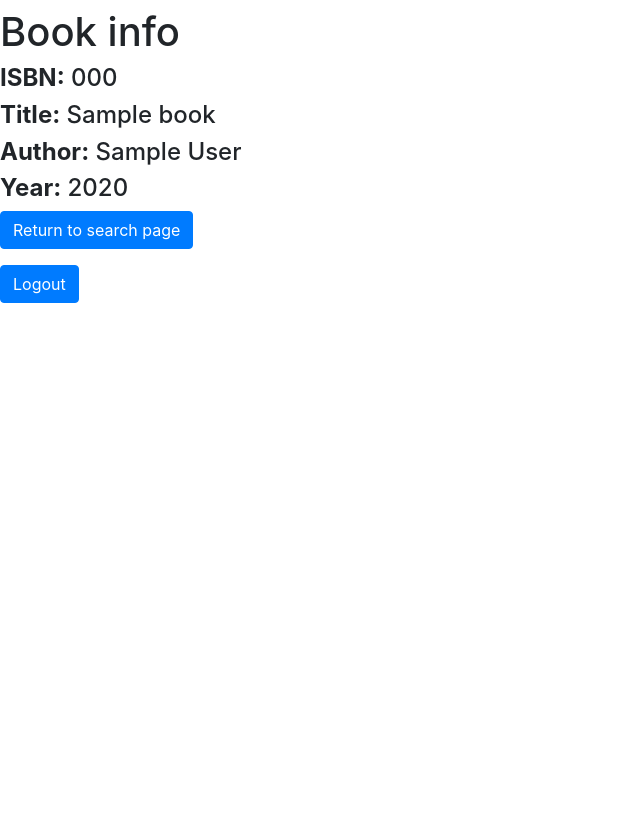
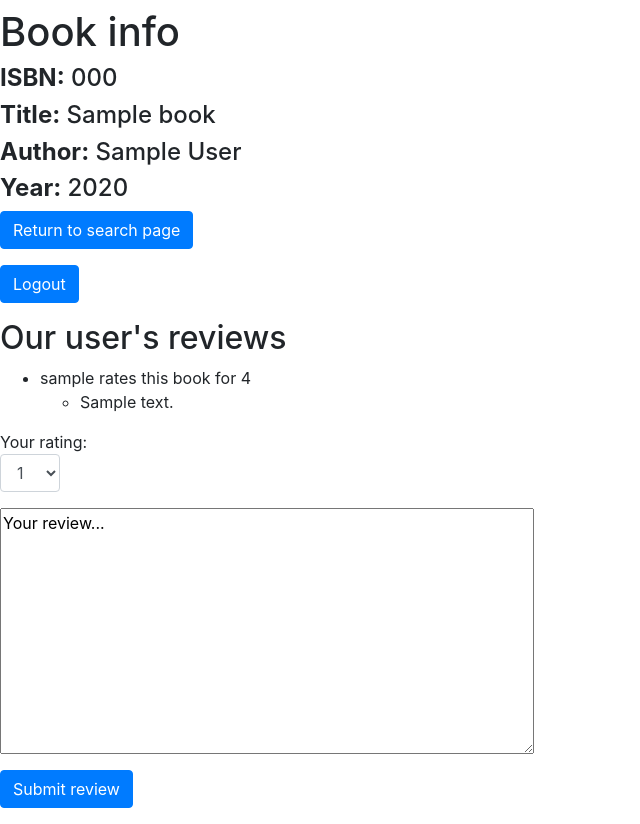
Before and after one commit to KrystianPlackowski/Book-review-website, a Flask app: template templates/book_info.html in a window 1280 px wide. Shown: the whole page, without its empty margins (0-640 px from the left). Before the commit the page ends 303 px from the top, so only its background shows below. Run offline with Flask 2, Linux system fonts and the light colour scheme; the template is opened without the code that fills it: most values are stand-ins (such as "Sample title", 1, 10 or a date in 2020); some libraries are stand-ins or nearby versions.

Commit message:
added review section

```diff
--- a/application.py
+++ b/application.py
@@ -87,9 +87,9 @@ def register():
                 message="Invalid username or password! At least 4 characters needed for each.")
 
     # If username already taken
-    cred = db.execute("SELECT * FROM users WHERE login = :login"
+    conn = db.execute("SELECT * FROM users WHERE login = :login"
             , {"login":login}).fetchone()
-    if cred != None:
+    if conn != None:
         return render_template("register.html"
                 , message="Username already taken!")
 
@@ -122,7 +122,7 @@ def results():
     return render_template("results.html", results=sorted(list(query_results)))
 
 
-@app.route('/search/results/<string:book_isbn>')
+@app.route('/search/results/<string:book_isbn>', methods=["GET", "POST"])
 def book_info(book_isbn):
     book = db.execute("SELECT * FROM books WHERE isbn = :book_isbn"
             , {"book_isbn":book_isbn}).fetchone()
@@ -130,11 +130,44 @@ def book_info(book_isbn):
     if book == None:
         return render_template("error.html", message="No such book.")
 
+    # Get info from Goodreviews about this book
     res = requests.get("https://www.goodreads.com/book/review_counts.json"
             , params={"key": api_key, "isbns": book.isbn})
 
+    # Select all users' reviews of this book
+    reviews = db.execute("SELECT * FROM reviews WHERE book_id = :book_id",
+            {"book_id": book.id}).fetchall()
+
     return render_template("book_info.html", book=book
-            , res=res.json()['books'][0], code=res.status_code)
+            , res=res.json()['books'][0], code=res.status_code
+            , reviews=reviews)
+
+
+@app.route('/add_review/<string:book_isbn>', methods=["POST"])
+def add_review(book_isbn):
+
+    rating = request.form.get("rating")
+    text = request.form.get("review")
+
+    # Find book.id having book.isbn
+    book_id = db.execute("SELECT id FROM books WHERE isbn = :isbn",
+            {"isbn":book_isbn}).fetchone().id
+
+    # Check if user already submitted review for this book
+    conn = db.execute("SELECT * FROM reviews WHERE book_id = :book_id AND login = :login"
+            , {"book_id":book_id, "login":session["login"]}).fetchone()
+    if conn != None:
+        return render_template("review_feedback.html"
+                , header="Sorry!", message="You already submitted review for this book.", book_isbn=book_isbn)
+
+    # Insert new review
+    db.execute("INSERT INTO reviews (book_id, login, rating, text) "
+            + "VALUES (:book_id, :login, :rating, :text)",
+            {"book_id":book_id, "login":session["login"], "rating":rating,
+                "text":text})
+    db.commit()
+    return render_template("review_feedback.html"
+            , header="Success!", message="You successfully submitted review!", book_isbn=book_isbn)
 
 
 # Return json object response for a book
--- a/templates/book_info.html
+++ b/templates/book_info.html
@@ -21,9 +21,39 @@
 	<form action="{{ url_for('search') }}" method="post">
 		<button class="btn btn-primary">Return to search page</button>
 	</form>
-
 	<form action="{{ url_for('logout') }}" method="post">
 		<button class="btn btn-primary">Logout</button>
 	</form>
 
+	<h2>Our user's reviews</h2>
+	{% if reviews|length == 0 %}
+		No reviews yet. Maybe add first one?
+	{% endif %}
+	<ul>
+		{% for review in reviews %}
+			<li> {{ review.login }} rates this book for {{ review.rating }}
+			<ul>
+				<li>{{ review.text }}</li>
+			</ul>
+		{% endfor %}
+	</ul>
+
+	<form action="{{ url_for('add_review', book_isbn=book.isbn) }}" method="post">
+		<div class="form-group">
+			Your rating:
+			<select class="form-control" style="width: 60px;" name="rating">
+				<option>1</option>
+				<option>2</option>
+				<option>3</option>
+				<option>4</option>
+				<option>5</option>
+			</select>
+		</div>
+		<div class="form-group">
+			<textarea rows="10" cols="50" name="review">Your review...</textarea>
+		</div>
+
+        	<button class="btn btn-primary">Submit review</button>
+        </form>
+
 {% endblock %}
--- a/templates/error.html
+++ b/templates/error.html
@@ -8,4 +8,5 @@
 	<h1>Error</h1>
 
 	{{ message }}
+
 {% endblock %}
```
Also changed, not shown: import.py (+22 -17 lines), templates/review_feedback.html (added, +18 -0 lines).
